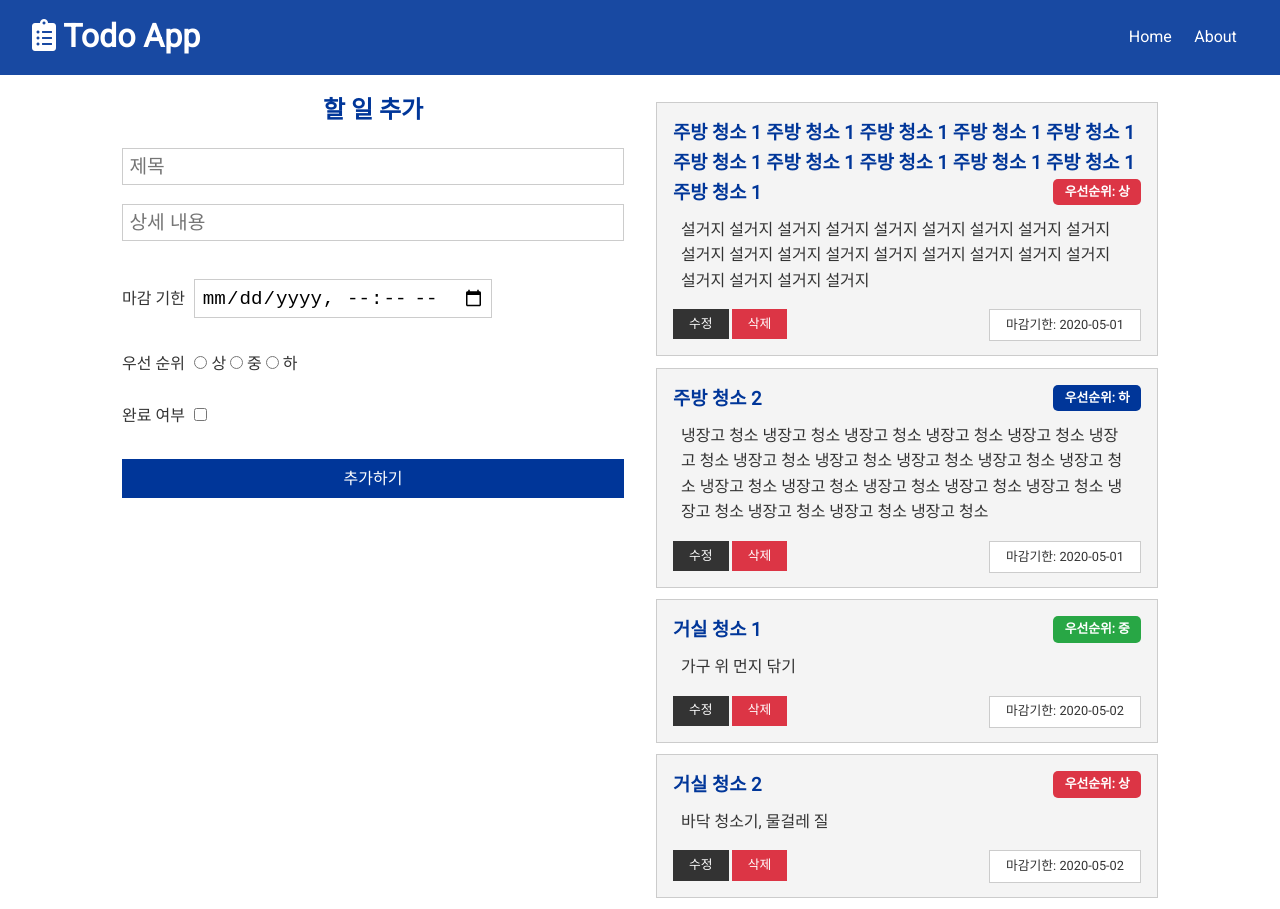
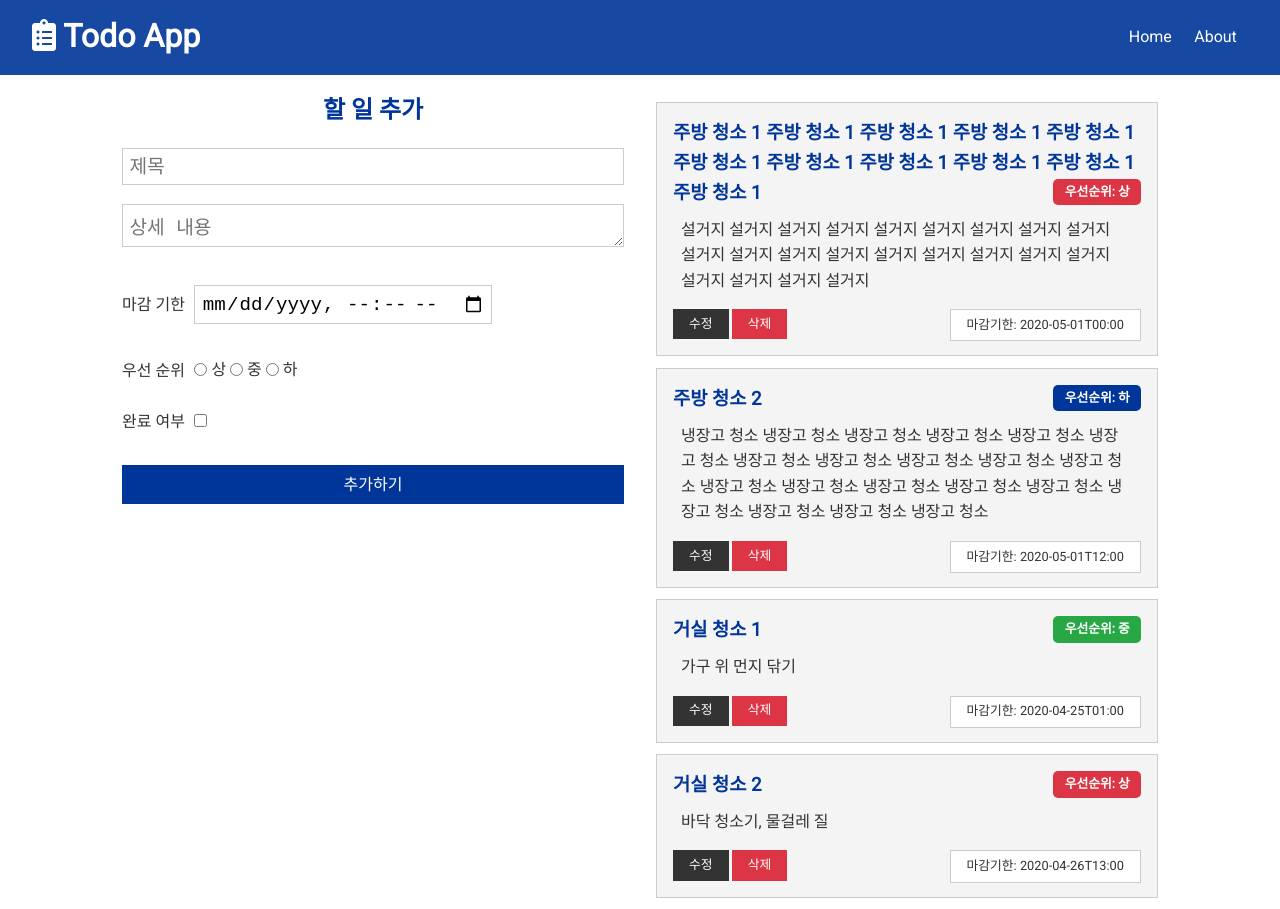
Before and after one commit to Violet-Bora-Lee/simple-todo-app-client, a React (Create React App) app: page / in a window 1280 px wide. Built offline with nearby package versions, Linux system fonts and the light colour scheme.

Commit message:
Todo 수정 기능

```diff
--- a/package.json
+++ b/package.json
@@ -10,7 +10,8 @@
     "react": "^16.13.1",
     "react-dom": "^16.13.1",
     "react-router-dom": "^5.1.2",
-    "react-scripts": "3.4.1"
+    "react-scripts": "3.4.1",
+    "react-textarea-autosize": "^7.1.2"
   },
   "scripts": {
     "start": "react-scripts start",
--- a/src/App.css
+++ b/src/App.css
@@ -309,7 +309,7 @@ img {
 }
 
 /* Forms */
-input {
+input, textarea {
 	margin: 1.2rem 0;
 }
 
@@ -330,6 +330,10 @@ textarea {
 	padding: 0.4rem;
 	font-size: 1.2rem;
 	border: 1px solid #ccc;
+}
+
+.description-form {
+	resize: vertical;
 }
 
 input[type='datetime-local'] {
--- a/src/components/todos/TodoForm.js
+++ b/src/components/todos/TodoForm.js
@@ -1,8 +1,25 @@
-import React, { useState, useContext } from 'react';
+import React, { useState, useContext, useEffect } from 'react';
 import TodoContext from '../../context/todo/todoContext';
+import TextareaAutosize from 'react-textarea-autosize';
 
 const TodoForm = () => {
 	const todoContext = useContext(TodoContext);
+
+	const { addTodo, updateTodo, clearCurrent, current } = todoContext;
+
+	useEffect(() => {
+		if(current !== null) {
+			setTodo(current);
+		} else {
+			setTodo({
+				title: '',
+				description: '',
+				deadline: '',
+				priority: '',
+				done: false
+			})
+		}
+	}, [todoContext, current])
 
 	const [todo, setTodo] = useState({
 		title: '',
@@ -14,6 +31,7 @@ const TodoForm = () => {
 
 	const { title, description, deadline, priority, done } = todo;
 
+	// todo title너무 길 경우 경고
 	const onChange = e => setTodo({
 		...todo,
 		[e.target.name]: e.target.value
@@ -26,25 +44,35 @@ const TodoForm = () => {
 
 	const onSubmit = e => {
 		e.preventDefault();
-		todoContext.addTodo(todo);
 
-		setTodo({
-			title: '',
-			description: '',
-			deadline: '',
-			priority: '',
-			done: false
-		})
+		if(current === null) {
+			addTodo(todo);
+		} else {
+			updateTodo(todo);
+		}
+		clearAll();
+	}
+
+	const clearAll = () => {
+		clearCurrent();
 	}
 
 	return (
 		<div>
 			<form onSubmit={onSubmit}>
 
-				<h2 className="text-primary">할 일 추가</h2>
+				<h2 className="text-primary">{current ? '할 일 수정' : '할 일 추가'}</h2>
 
 				<input type="text" placeholder="제목" name="title" value={title} onChange={onChange}/>
-				<input type="text" placeholder="상세 내용" name="description" value={description} onChange={onChange}/>
+
+				<TextareaAutosize
+					className="description-form"
+					useCacheForDOMMeasurements
+					placeholder="상세 내용"
+					name="description"
+					value={description}
+					onChange={onChange}
+				/>
 
 				<div>
 					<span className="label">마감 기한</span>
@@ -61,11 +89,15 @@ const TodoForm = () => {
 				<div>
 					<span className="label">완료 여부</span>
 					<input type="checkbox" name="done" value={done} checked={done} onChange={onCheck}/>
+			</div>
+
+				<div>
+					<input type="submit" value={current ? '수정하기' : '추가하기'} className="btn btn-primary btn-block"/>
 				</div>
 
-				<div>
-					<input type="submit" value="추가하기" className="btn btn-primary btn-block"/>
-				</div>
+				{current && <div>
+					<button className="btn btn-light btn-block" onClick={clearAll}>초기화</button>
+				</div>}
 			</form>
 		</div>
 	);
--- a/src/components/todos/TodoItem.js
+++ b/src/components/todos/TodoItem.js
@@ -4,12 +4,13 @@ import TodoContext from '../../context/todo/todoContext';
 
 const TodoItem = ({ todo }) => {
 	const todoContext = useContext(TodoContext);
-	const { deleteTodo } = todoContext;
+	const { deleteTodo, setCurrent, clearCurrent } = todoContext;
 
 	const { id, title, description, deadline, priority, done } = todo;
 
 	const onDelete = () => {
 		deleteTodo(id);
+		clearCurrent();
 	}
 
 	const getPriorityBadgeClass = (priority) => {
@@ -58,7 +59,7 @@ const TodoItem = ({ todo }) => {
 				{description}
 			</span>
 			<p>
-				<button className='btn btn-dark btn-sm'>수정</button>
+				<button className='btn btn-dark btn-sm' onClick={() => setCurrent(todo)}>수정</button>
 				<button className='btn btn-danger btn-sm' onClick={onDelete}>삭제</button>
 				<button
 					style={{float: 'right'}}
--- a/src/context/todo/TodoState.js
+++ b/src/context/todo/TodoState.js
@@ -18,7 +18,7 @@ const TodoState = props => {
 				id: 1,
 				title: '주방 청소 1 주방 청소 1 주방 청소 1 주방 청소 1 주방 청소 1 주방 청소 1 주방 청소 1 주방 청소 1 주방 청소 1 주방 청소 1 주방 청소 1 ',
 				description: '설거지 설거지 설거지 설거지 설거지 설거지 설거지 설거지 설거지 설거지 설거지 설거지 설거지 설거지 설거지 설거지 설거지 설거지 설거지 설거지 설거지 설거지 ',
-				deadline: '2020-05-01',
+				deadline: '2020-05-01T00:00',
 				priority: '1',
 				done: false
 			},
@@ -26,7 +26,7 @@ const TodoState = props => {
 				id: 2,
 				title: '주방 청소 2',
 				description: '냉장고 청소 냉장고 청소 냉장고 청소 냉장고 청소 냉장고 청소 냉장고 청소 냉장고 청소 냉장고 청소 냉장고 청소 냉장고 청소 냉장고 청소 냉장고 청소 냉장고 청소 냉장고 청소 냉장고 청소 냉장고 청소 냉장고 청소 냉장고 청소 냉장고 청소 냉장고 청소 ',
-				deadline: '2020-05-01',
+				deadline: '2020-05-01T12:00',
 				priority: '3',
 				done: false
 			},
@@ -34,7 +34,7 @@ const TodoState = props => {
 				id: 3,
 				title: '거실 청소 1',
 				description: '가구 위 먼지 닦기',
-				deadline: '2020-05-02',
+				deadline: '2020-04-25T01:00',
 				priority: '2',
 				done: false
 			},
@@ -42,11 +42,12 @@ const TodoState = props => {
 				id: 4,
 				title: '거실 청소 2',
 				description: '바닥 청소기, 물걸레 질',
-				deadline: '2020-05-02',
+				deadline: '2020-04-26T13:00',
 				priority: '1',
 				done: false
 			},
-		]
+		],
+		current: null
 	}
 
 	const [state, dispatch] = useReducer(todoReducer, initialState);
@@ -70,10 +71,27 @@ const TodoState = props => {
 	}
 
 	// 할 일 선택
+	const setCurrent = todo => {
+		dispatch({
+			type: SET_CURRENT,
+			payload: todo,
+		})
+	}
 
 	// 선택 된 할 일 삭제
+	const clearCurrent = () => {
+		dispatch({
+			type: CLEAR_CURRENT
+		})
+	}
 
 	// 할 일 수정
+	const updateTodo = todo => {
+		dispatch({
+			type: UPDATE_TODO,
+			payload: todo
+		})
+	}
 
 	// 할 일 재정렬 (필터 적용)
 
@@ -83,8 +101,12 @@ const TodoState = props => {
 		<TodoContext.Provider
 		  value={{
 		  	todos: state.todos,
+				current: state.current,
 				addTodo,
 				deleteTodo,
+				setCurrent,
+				clearCurrent,
+				updateTodo
 			}}
 		>
 			{ props.children }
--- a/src/context/todo/todoReducer.js
+++ b/src/context/todo/todoReducer.js
@@ -15,11 +15,26 @@ export default (state, action) => {
 				...state,
 				todos: [action.payload, ...state.todos]
 			}
+		case UPDATE_TODO:
+			return {
+				...state,
+				todos: state.todos.map(todo => todo.id === action.payload.id ? action.payload: todo)
+			}
 		case DELETE_TODO:
 			return {
 				...state,
 				todos: state.todos.filter(todo => todo.id !== action.payload)
 			}
+		case SET_CURRENT:
+			return {
+				...state,
+				current: action.payload
+			}
+		case CLEAR_CURRENT:
+			return {
+				...state,
+				current: null
+			}
 		default:
 			return state;
 	}
```
Also changed, not shown: 1 other file (tests, documents, lock files or other folders).
